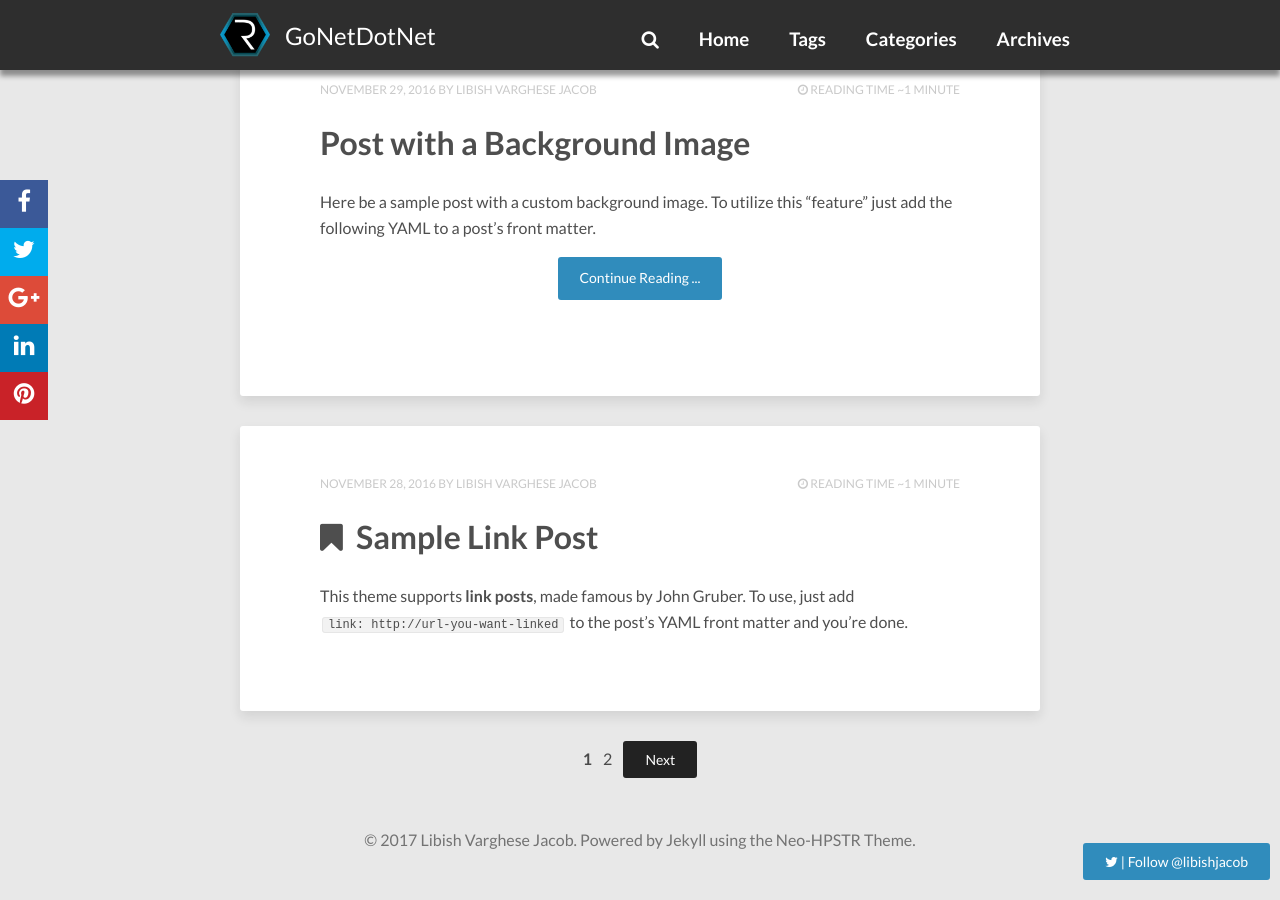
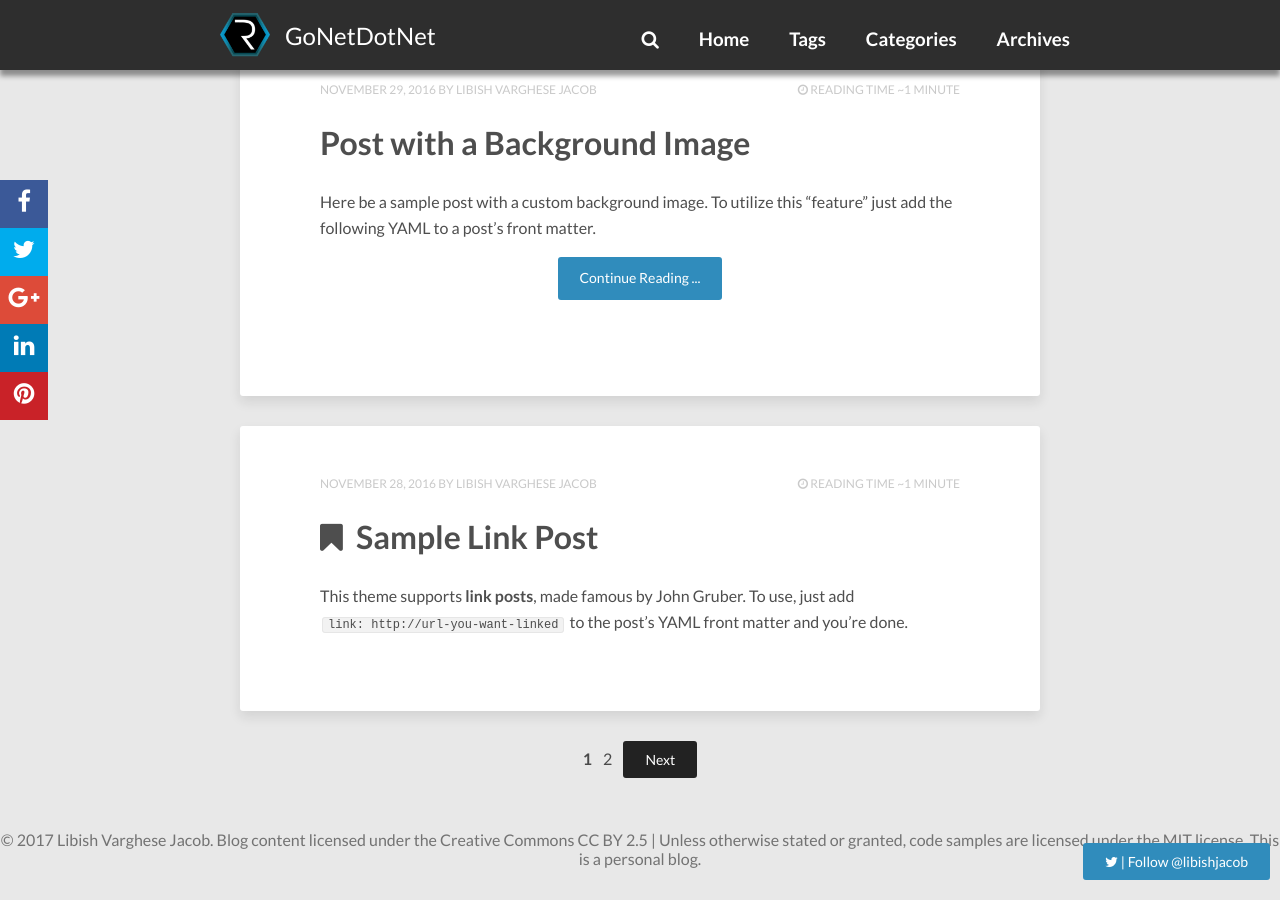
Before and after one commit to libish-jacob/Blog, a Jekyll site: the page built from index.html, in a window 1280 px wide and 900 px high, scrolled down 1747 px. Built offline with Jekyll 4.4.1, drawn with Linux system fonts in a browser that asks for light colours; nearby versions of some CDN libraries; the list of posts is cut into pages by our own code; comment, search, counter and statistics services are not loaded.

Commit message:
Update footer.html

```diff
--- a/_includes/footer.html
+++ b/_includes/footer.html
@@ -1 +1 @@
-<span>&copy; {{ site.time | date: '%Y' }} {{ site.owner.name }}. Powered by <a href="http://jekyllrb.com" rel="nofollow">Jekyll</a> using the <a href="http://github.com/aron-bordin/neo-hpstr-jekyll-theme" rel="nofollow">Neo-HPSTR Theme</a>.</span>
+<span>&copy; {{ site.time | date: '%Y' }} {{ site.owner.name }}. Blog content licensed under the Creative Commons <a href="http://creativecommons.org/licenses/by/2.5/" target="_blank">CC BY 2.5</a> | Unless otherwise stated or granted, code samples are licensed under the MIT license. This is a personal blog.</span>
```
